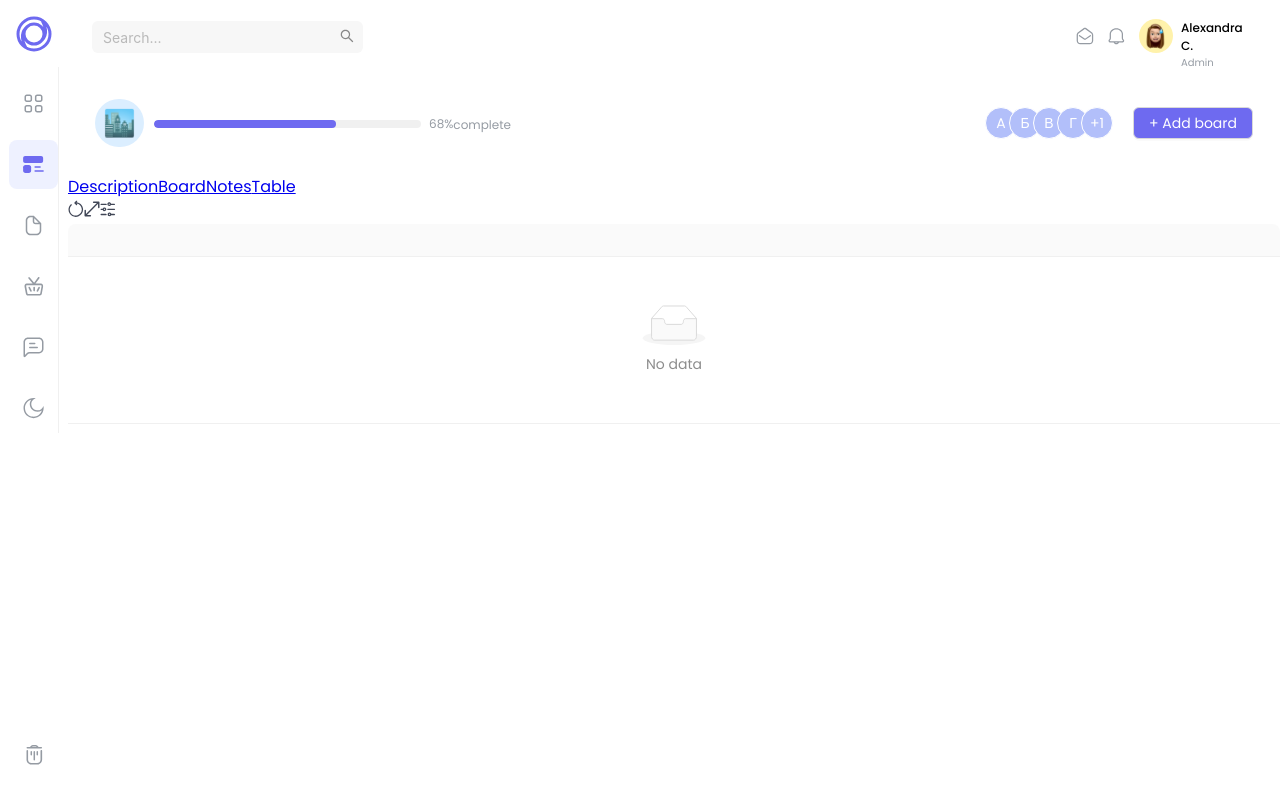
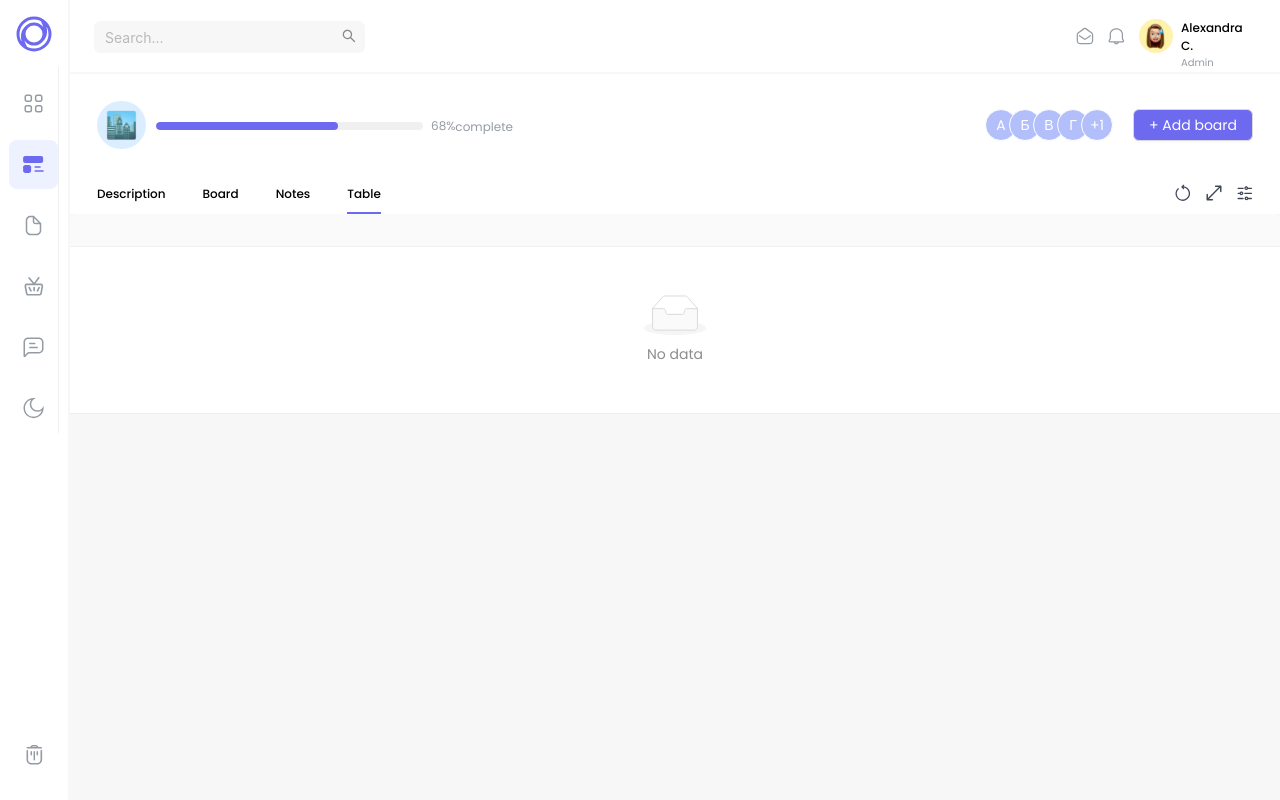
Before and after one commit to TanyaMeow/dashboard-for-planning, a React (Create React App) app: page /table in a window 1280 px wide. Built offline with nearby package versions, Linux system fonts and the light colour scheme; the HTML template or start-up script is replaced by a standard one.

Commit message:
Исправила стили, стилизовала блок с навигацией по доскам

```diff
--- a/src/Components/SelectionField.tsx
+++ b/src/Components/SelectionField.tsx
@@ -11,19 +11,22 @@ import setting from '../images/setting.svg';
 
 const SelectionField = () => {
     return (
-        <div>
-            <nav>
-                <NavLink to='/'>Description</NavLink>
-                <NavLink to='/board'>Board</NavLink>
-                <NavLink to='/notes'>Notes</NavLink>
-                <NavLink to='/table'>Table</NavLink>
+        <div className='selection_block'>
+            <div className='selection_board-block'>
+                <nav className='selection_navigation'>
+                    <NavLink to='/' className='select_nav'>Description</NavLink>
+                    <NavLink to='/board' className='select_nav'>Board</NavLink>
+                    <NavLink to='/notes' className='select_nav'>Notes</NavLink>
+                    <NavLink to='/table' className='select_nav'>Table</NavLink>
                 </nav>
                 <div className='settings'>
                     <img src={reboot} alt=""/>
                     <img src={increase} alt=""/>
                     <img src={setting} alt=""/>
                 </div>
+            </div>
 
+            <div className='board_content'>
                 <Routes>
                     <Route
                         path='/'
@@ -43,6 +46,7 @@ const SelectionField = () => {
                     />
                 </Routes>
             </div>
+        </div>
     )
 }
 
--- a/src/styles/Common.scss
+++ b/src/styles/Common.scss
@@ -1,6 +1,7 @@
 @import "Header";
 @import "Navigation";
 @import "SettingBoard";
+@import "SelectionField";
 @import "UserTable";
 
 * {
@@ -13,6 +14,7 @@ html, body, #root, .App {
 
 body {
   margin: 0 auto;
+  background-color: #f7f7f7;
 }
 
 .App {
--- a/src/styles/Header.scss
+++ b/src/styles/Header.scss
@@ -4,6 +4,8 @@
   justify-content: space-between;
 
   padding: 19px 24px;
+
+  background-color: white;
 }
 
 .header_user {
--- a/src/styles/Navigation.scss
+++ b/src/styles/Navigation.scss
@@ -6,6 +6,9 @@ $background-nav: #EEF1FF;
   align-items: center;
   justify-content: space-between;
 
+  background-color: white;
+
+  margin-right: 2px;
   padding: 8px;
 
   > img {
--- /dev/null
+++ b/src/styles/SelectionField.scss
@@ -0,0 +1,41 @@
+.selection_board-block {
+  padding: 0 27px;
+
+  display: flex;
+  justify-content: space-between;
+  align-items: center;
+
+  background-color: white;
+}
+
+.selection_navigation {
+  display: flex;
+
+  a.active {
+    border-bottom: 2px solid #6E6AF0;
+  }
+}
+
+.select_nav {
+  display: flex;
+  align-items: center;
+
+  margin-left: 37px;
+
+  height: 36px;
+
+  text-decoration: none;
+  color: black;
+  font-weight: 500;
+  font-size: 12px;
+}
+
+.select_nav:first-child {
+  margin-left: 0;
+}
+
+.settings {
+  img {
+    margin-left: 15px;
+  }
+}
--- a/src/styles/SettingBoard.scss
+++ b/src/styles/SettingBoard.scss
@@ -1,9 +1,12 @@
 .boards_block {
+  margin-top: 2px;
   padding: 27px;
 
   display: flex;
   justify-content: space-between;
   align-items: center;
+
+  background-color: white;
 }
 .progress_bar {
   display: flex;
```
Lines whose indentation alone changed are shown as unchanged.
